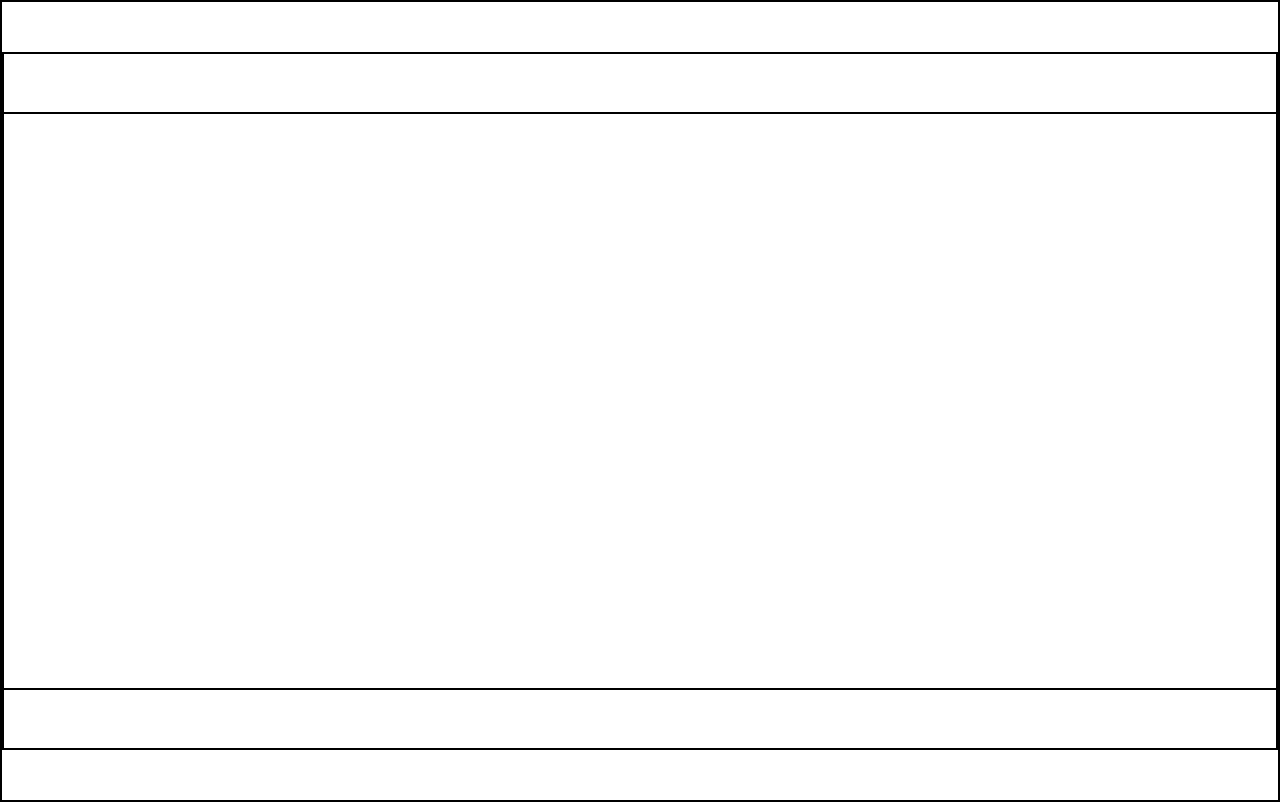
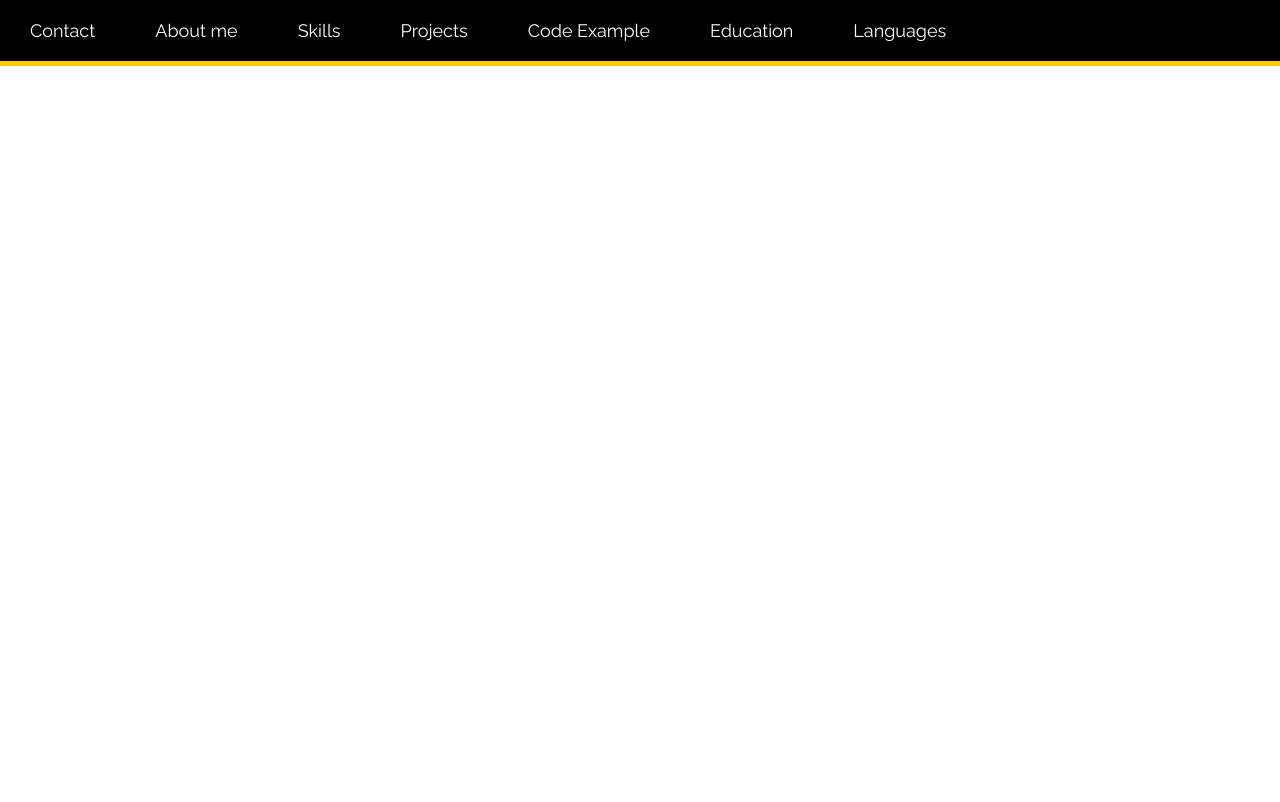
Before and after one commit to kritskaya/rsschool-cv, a plain HTML site: page index.html in a window 1280 px wide. Drawn offline with Linux system fonts and the light colour scheme.

Commit message:
feat: add navigation menu

```diff
--- a/css/style.css
+++ b/css/style.css
@@ -8,27 +8,53 @@
 	box-sizing: border-box;
 }
  * {
-	border: 1px solid black;
+	/* border: 1px solid black; */
  }
+
+ul {
+	list-style: none;
+}
+
+a {
+	text-decoration: none;
+}
+
+:root {
+	--yellow-color: #ffcc00;
+}
 
 body {
 	height: 100vh;
-	padding: 50px 0;
 	font-family: 'Raleway', sans-serif;
-
 }
 
 .container {
-	/* width: 1200px; */
 	height: 100%;
 	margin: 0 auto;
 	display: flex;
 	flex-direction: column;
-	/* border: 1px solid black; */
 }
 
 .header {
-	height: 60px;
+	/* height: 60px; */
+	border-bottom: 5px solid var(--yellow-color);
+	background-color: #000;
+}
+
+.header-nav-list {
+	display: flex;
+}
+
+.header-nav-item {
+
+}
+
+.header-nav-link {
+	display: inline-block;
+	padding: 20px 30px;
+	font-size: 18px;
+	/* font-weight: bold; */
+	color: #fff;
 }
 
 .main {
--- a/index.html
+++ b/index.html
@@ -10,10 +10,21 @@
 <body>
 	<div class="container">
 		<header class="header">
-
+			<nav class="header-nav">
+				<ul class="header-nav-list">
+					<li class="header-nav-item"><a href="#" class="header-nav-link">Contact</a></li>
+					<li class="header-nav-item"><a href="#" class="header-nav-link">About me</a></li>
+					<li class="header-nav-item"><a href="#" class="header-nav-link">Skills</a></li>
+					<li class="header-nav-item"><a href="#" class="header-nav-link">Projects</a></li>
+					<li class="header-nav-item"><a href="#" class="header-nav-link">Code Example</a></li>
+					<li class="header-nav-item"><a href="#" class="header-nav-link">Education</a></li>
+					<li class="header-nav-item"><a href="#" class="header-nav-link">Languages</a></li>
+				</ul>
+			</nav>
 		</header>
 
 		<main class="main">
+
 
 		</main>
 
```
